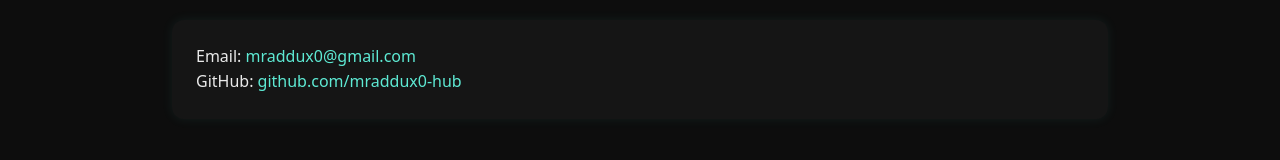
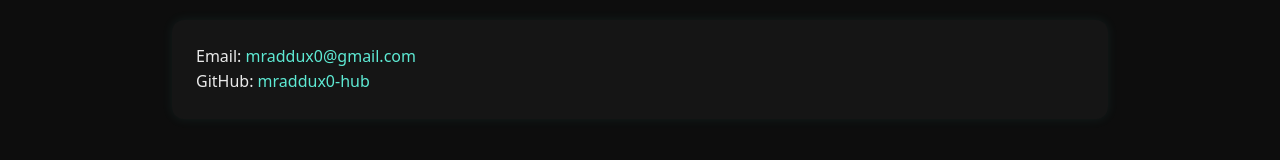
Before and after one commit to mraddux0-hub/Abdul-Ahad, a plain HTML site: page index.html in a window 1280 px wide. Shown: the part 1446-1606 px from the top of the page. Drawn offline with Linux system fonts and the light colour scheme.

Commit message:
Fix GitHub link text in contact section

```diff
--- a/index.html
+++ b/index.html
@@ -151,7 +151,7 @@
   <h2>Contact</h2>
   <div class="card">
     <p>Email: <a href="mailto:mraddux0@gmail.com">mraddux0@gmail.com</a></p>
-    <p>GitHub: <a href="https://github.com/mraddux0-hub/">github.com/mraddux0-hub</a></p>
+    <p>GitHub: <a href="https://github.com/mraddux0-hub/">mraddux0-hub</a></p>
   </div>
 </section>
 
```
